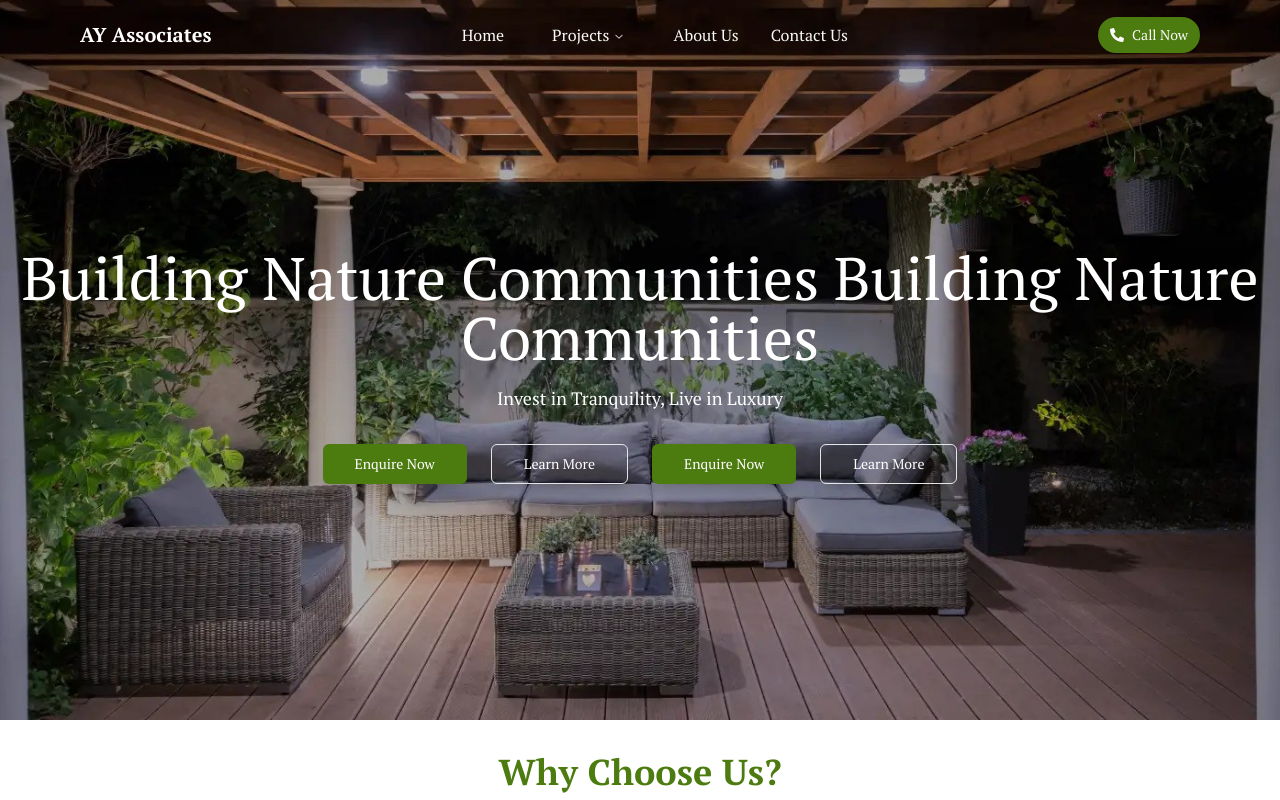
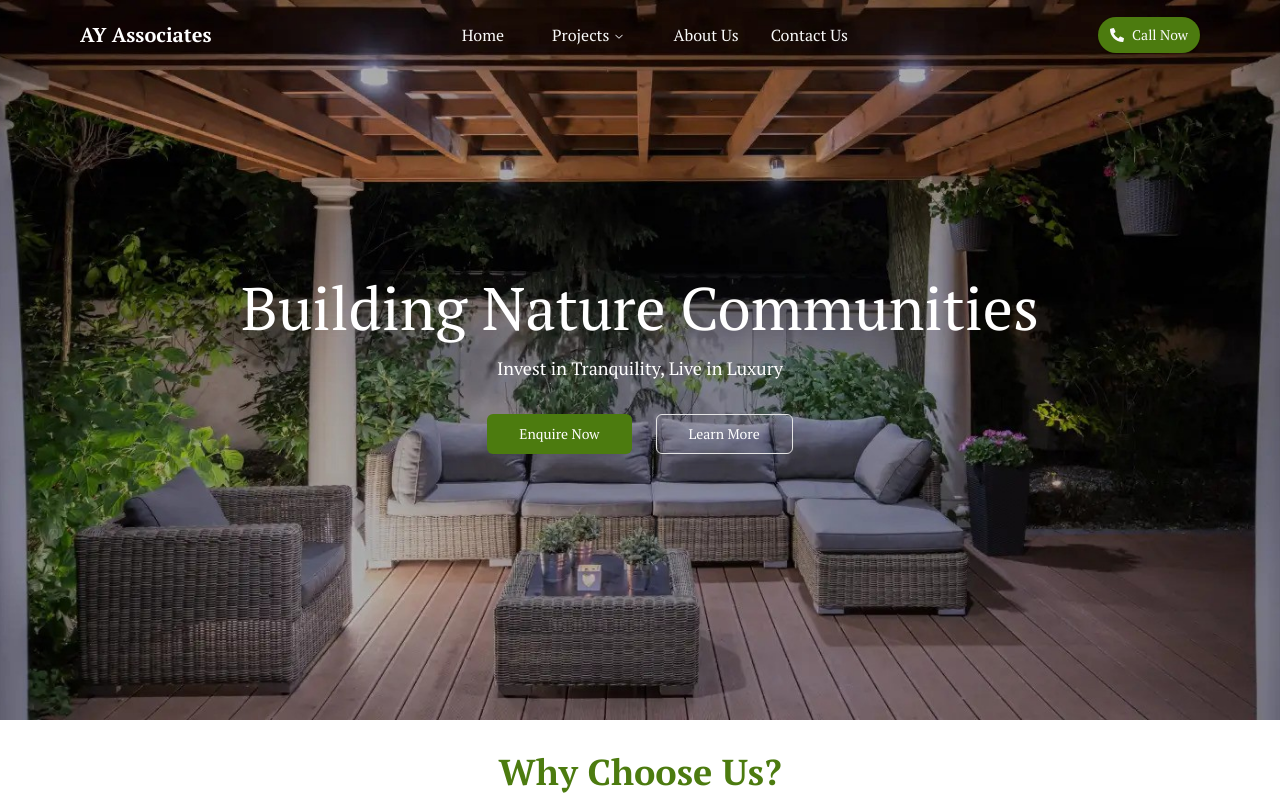
Before and after one commit to dev-kingz/ayassociates, a Next.js app: page / in a window 1280 px wide. Shown: the top 800 px of the page. Built offline with nearby package versions, Linux system fonts and the light colour scheme.

Commit message:
refactor: Remove duplicate imports and redundant text in Home page

```diff
--- a/src/app/page.tsx
+++ b/src/app/page.tsx
@@ -12,30 +12,11 @@ export default function Home() {
         <div className="text-center text-white">
           <h1 className="mb-4 px-4 text-4xl font-semibod sm:text-6xl">
             Building Nature Communities
-            Building Nature Communities
           </h1>
           <p className="mb-8 px-6 text-sm sm:text-lg font-secondary">
             Invest in Tranquility, Live in Luxury
           </p>
           <div className="flex justify-center flex-row gap-6">
-            <Link href="/">
-              <Button
-                variant="secondary"
-                size="lg"
-                className="shadow-xl bg-secondary text-white"
-              >
-                Enquire Now
-              </Button>
-            </Link>
-            <Link href="/">
-              <Button
-                variant="outline"
-                size="lg"
-                className="shadow-xl"
-              >
-                Learn More
-              </Button>
-            </Link>
             <Link href="/">
               <Button
                 variant="secondary"
```
